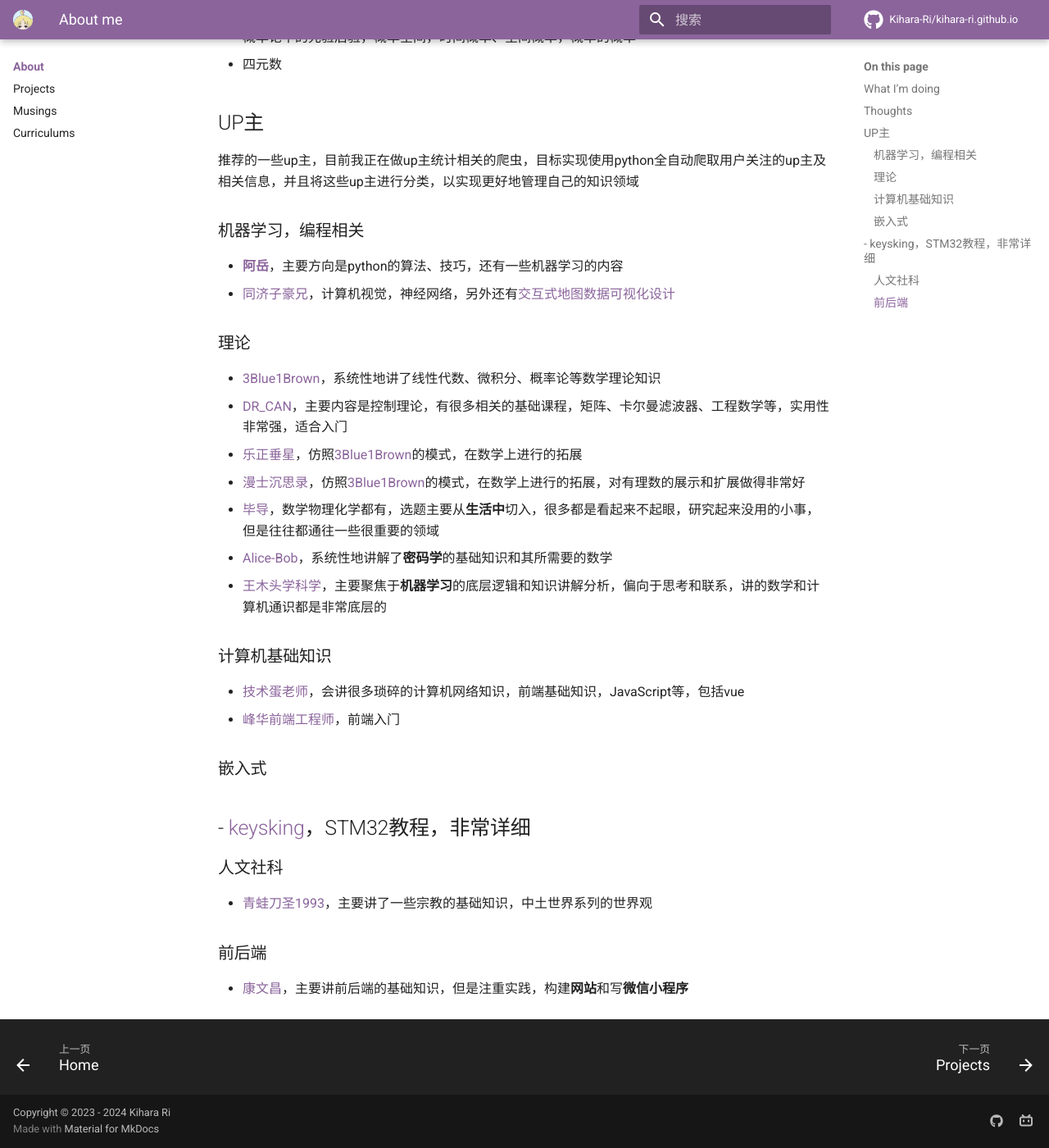
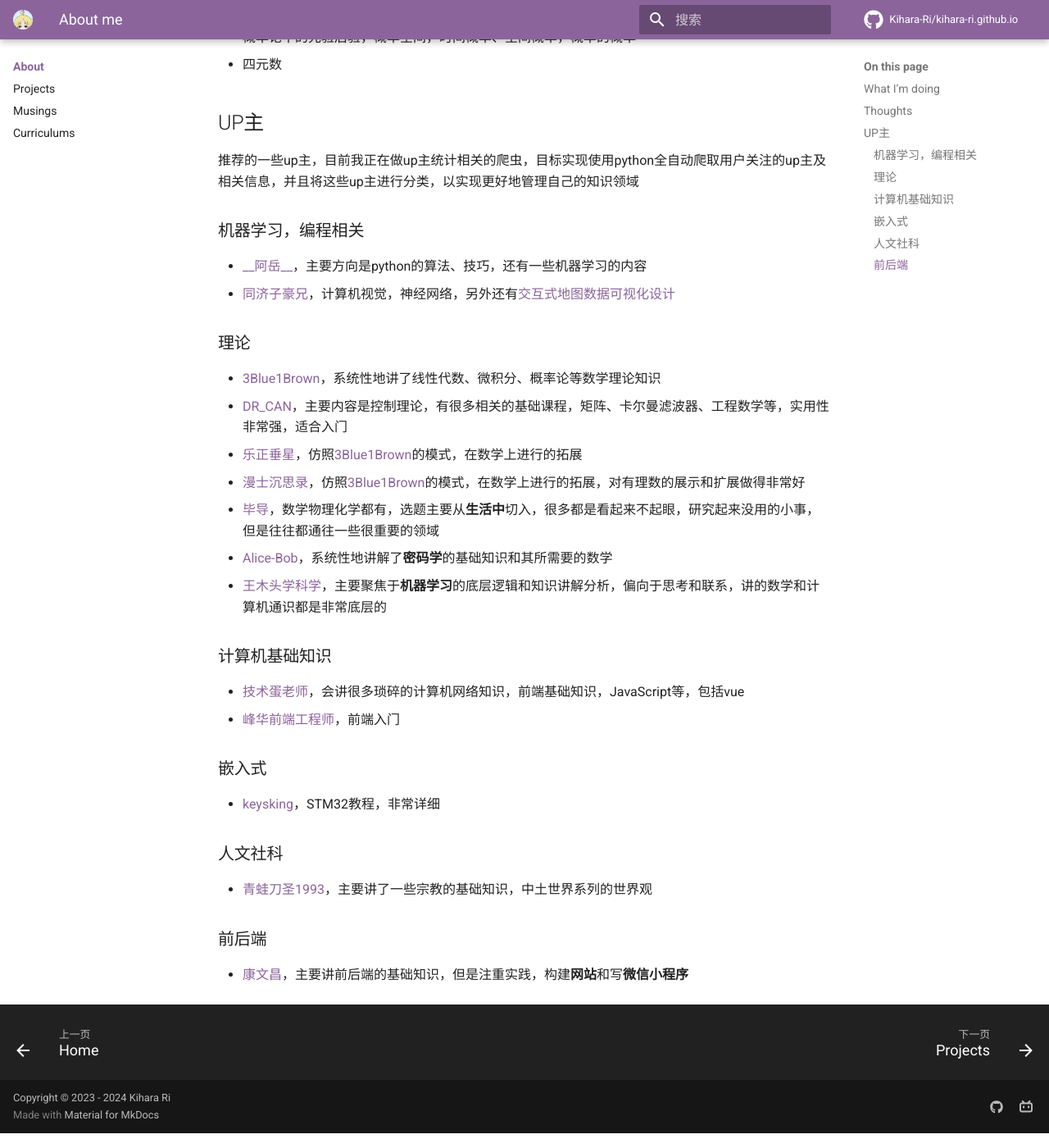
Before and after one commit to Kihara-Ri/kihara-ri.github.io, an MkDocs documentation site: the page built from docs/about/index.md, in a window 1280 px wide and 1400 px high, scrolled down 1887 px. Shown: the whole window at 82% size. Built offline with MkDocs 1.6.1 and Material for MkDocs 9.7.7, drawn with Linux system fonts in a browser that asks for light colours; comment, search, counter and statistics services are not loaded.

Commit message:
修复格式问题

```diff
--- a/docs/about/index.md
+++ b/docs/about/index.md
@@ -60,7 +60,7 @@
 
 ### 机器学习，编程相关
 
-- [__阿岳__](https://space.bilibili.com/480804525?spm_id_from=333.1007.tianma.2-2-5.click)，主要方向是python的算法、技巧，还有一些机器学习的内容
+- [\_\_阿岳\_\_](https://space.bilibili.com/480804525?spm_id_from=333.1007.tianma.2-2-5.click)，主要方向是python的算法、技巧，还有一些机器学习的内容
 - [同济子豪兄](https://space.bilibili.com/1900783)，计算机视觉，神经网络，另外还有[交互式地图数据可视化设计](https://www.bilibili.com/video/BV1t3411A7Z8/)
 
 
@@ -74,8 +74,6 @@
 - [Alice-Bob](https://space.bilibili.com/552018206)，系统性地讲解了**密码学**的基础知识和其所需要的数学
 - [王木头学科学](https://space.bilibili.com/504715181)，主要聚焦于**机器学习**的底层逻辑和知识讲解分析，偏向于思考和联系，讲的数学和计算机通识都是非常底层的
 
-
-
 ### 计算机基础知识
 
 - [技术蛋老师](https://space.bilibili.com/327247876)，会讲很多琐碎的计算机网络知识，前端基础知识，JavaScript等，包括vue
@@ -84,7 +82,6 @@
 ### 嵌入式
 
 - [keysking](https://space.bilibili.com/6100925)，STM32教程，非常详细
--
 
 ### 人文社科
 
```
